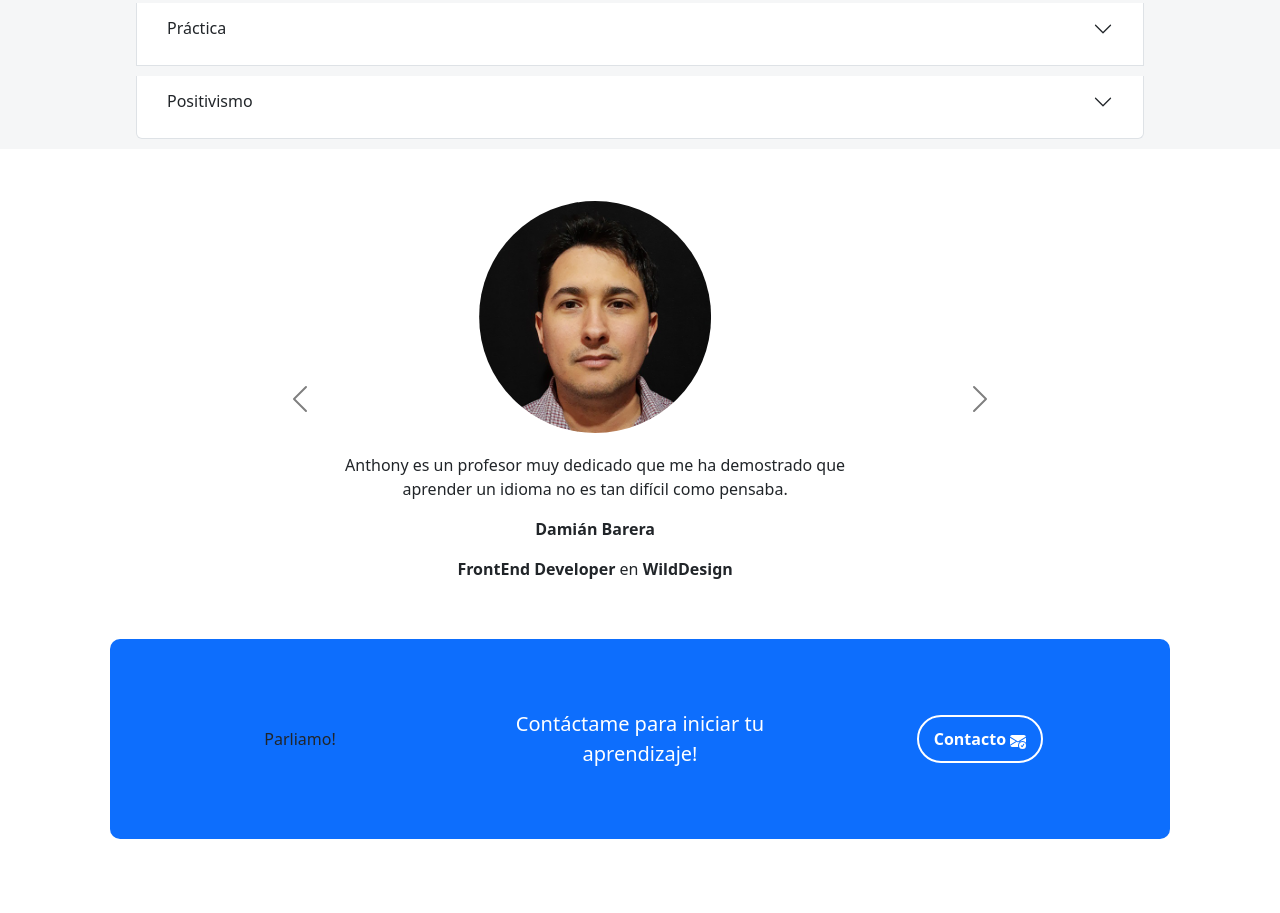
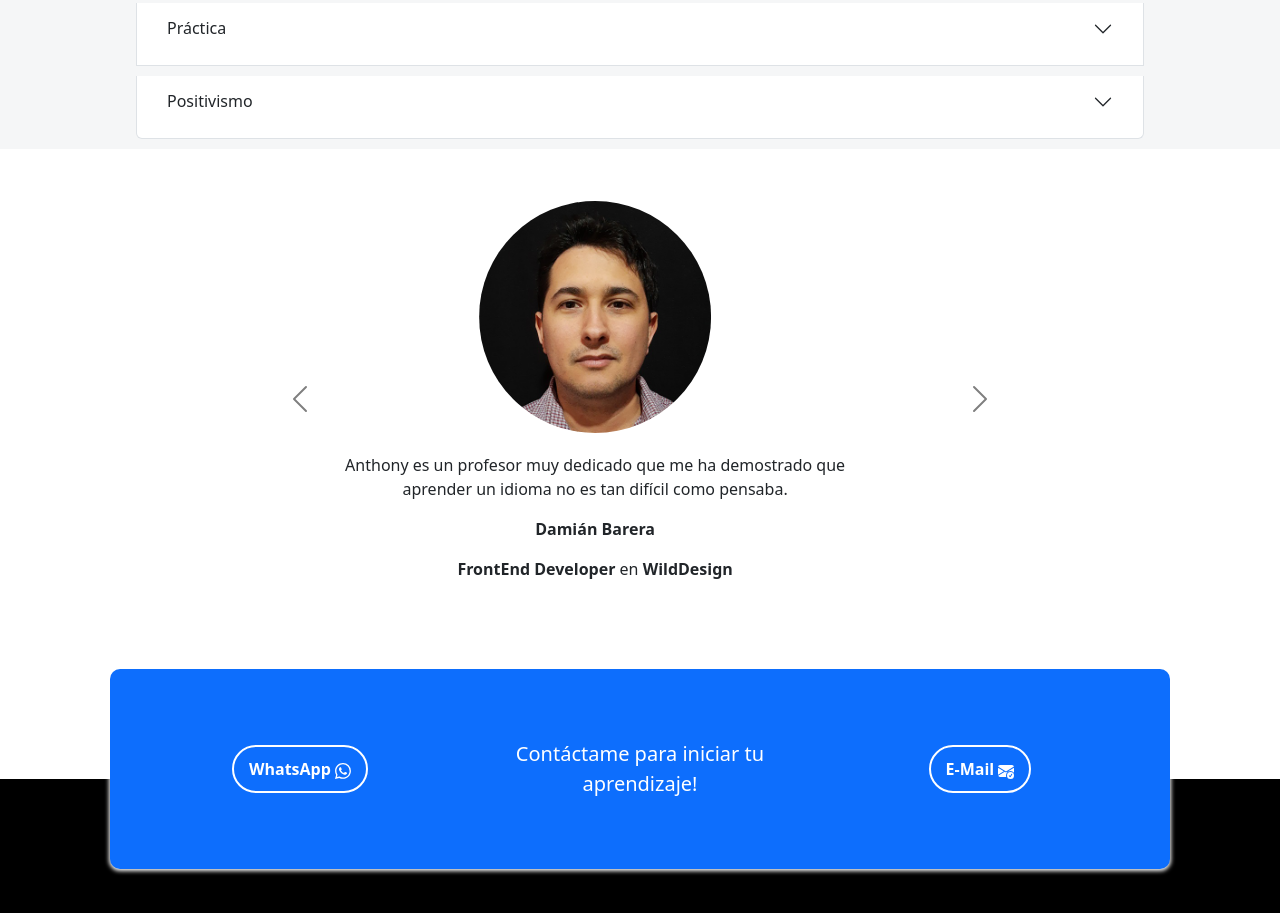
Before and after one commit to Damian-Barera/client-anthony, a plain HTML site: page index.html in a window 1280 px wide. Shown: the part 2386-3299 px from the top of the page. Before the commit the page ends 3245 px from the top, so only its background shows below. Drawn offline with nearby package versions, Linux system fonts and the light colour scheme; a web font is replaced by a local one.

Commit message:
Agregada seccion de contacto

```diff
--- a/index.css
+++ b/index.css
@@ -153,6 +153,7 @@
     width: 80%;
     margin: 0 auto;
     text-align: center;
+    margin-bottom: 130px;
 }
 
 .carousel-item {
@@ -181,6 +182,10 @@
 }
 
 /* Contact Section */
+.dark-section {
+    background-color: black;
+}
+
 .contact .container {
     max-width: 1100px;
     min-height: 200px;
@@ -188,7 +193,7 @@
 }
 
 .contact .rectangle {
-    margin-top: -30px;
+    margin-top: -130px;
     background-color: rgb(13, 110, 253);
     border-radius: 10px;
     box-shadow: 0px 1px 4px 1px white;
@@ -198,6 +203,10 @@
     width: 100%;
     display: flex;
     align-items: center;
+}
+
+.contact .contact-title {
+    color: white;
 }
 
 .contact .contact-description {
@@ -216,7 +225,7 @@
     transition: all 0.2s ease-in-out;
 }
 
-.contact button i {
+.contact button svg {
     color: white;
 }
 
--- a/index.html
+++ b/index.html
@@ -255,7 +255,14 @@
       <div class="container rectangle text-center d-flex justify-content-evenly">
         <div class="row">
           <div class="col-12 col-md-4 contact-title">
-            Parliamo!
+            <a href="https://wa.me/+549112390-8904/?text=Hola%20Anthony!%20Quiero%20contactarte%20para%20arreglar%20unas%20clases." rel="nofollow noreferrer" target="_blank">
+              <button type="button">
+                WhatsApp
+                <svg xmlns="http://www.w3.org/2000/svg" width="16" height="16" fill="currentColor" class="bi bi-whatsapp" viewBox="0 0 16 16">
+                  <path d="M13.601 2.326A7.854 7.854 0 0 0 7.994 0C3.627 0 .068 3.558.064 7.926c0 1.399.366 2.76 1.057 3.965L0 16l4.204-1.102a7.933 7.933 0 0 0 3.79.965h.004c4.368 0 7.926-3.558 7.93-7.93A7.898 7.898 0 0 0 13.6 2.326zM7.994 14.521a6.573 6.573 0 0 1-3.356-.92l-.24-.144-2.494.654.666-2.433-.156-.251a6.56 6.56 0 0 1-1.007-3.505c0-3.626 2.957-6.584 6.591-6.584a6.56 6.56 0 0 1 4.66 1.931 6.557 6.557 0 0 1 1.928 4.66c-.004 3.639-2.961 6.592-6.592 6.592zm3.615-4.934c-.197-.099-1.17-.578-1.353-.646-.182-.065-.315-.099-.445.099-.133.197-.513.646-.627.775-.114.133-.232.148-.43.05-.197-.1-.836-.308-1.592-.985-.59-.525-.985-1.175-1.103-1.372-.114-.198-.011-.304.088-.403.087-.088.197-.232.296-.346.1-.114.133-.198.198-.33.065-.134.034-.248-.015-.347-.05-.099-.445-1.076-.612-1.47-.16-.389-.323-.335-.445-.34-.114-.007-.247-.007-.38-.007a.729.729 0 0 0-.529.247c-.182.198-.691.677-.691 1.654 0 .977.71 1.916.81 2.049.098.133 1.394 2.132 3.383 2.992.47.205.84.326 1.129.418.475.152.904.129 1.246.08.38-.058 1.171-.48 1.338-.943.164-.464.164-.86.114-.943-.049-.084-.182-.133-.38-.232z"/>
+                </svg>
+              </button>
+            </a>
           </div>
           <div class="col-12 col-md-4 contact-description">
             Contáctame para iniciar tu aprendizaje!
@@ -263,7 +270,7 @@
           <div class="col-12 col-md-4">
             <a href="mailto:damian_g1988@hotmail.com">
               <button type="button">
-                Contacto
+                E-Mail
                 <svg xmlns="http://www.w3.org/2000/svg" width="16" height="16" fill="currentColor" class="bi bi-envelope-check-fill" viewBox="0 0 16 16">
                   <path d="M.05 3.555A2 2 0 0 1 2 2h12a2 2 0 0 1 1.95 1.555L8 8.414.05 3.555ZM0 4.697v7.104l5.803-3.558L0 4.697ZM6.761 8.83l-6.57 4.026A2 2 0 0 0 2 14h6.256A4.493 4.493 0 0 1 8 12.5a4.49 4.49 0 0 1 1.606-3.446l-.367-.225L8 9.586l-1.239-.757ZM16 4.697v4.974A4.491 4.491 0 0 0 12.5 8a4.49 4.49 0 0 0-1.965.45l-.338-.207L16 4.697Z"/>
                   <path d="M16 12.5a3.5 3.5 0 1 1-7 0 3.5 3.5 0 0 1 7 0Zm-1.993-1.679a.5.5 0 0 0-.686.172l-1.17 1.95-.547-.547a.5.5 0 0 0-.708.708l.774.773a.75.75 0 0 0 1.174-.144l1.335-2.226a.5.5 0 0 0-.172-.686Z"/>
```
